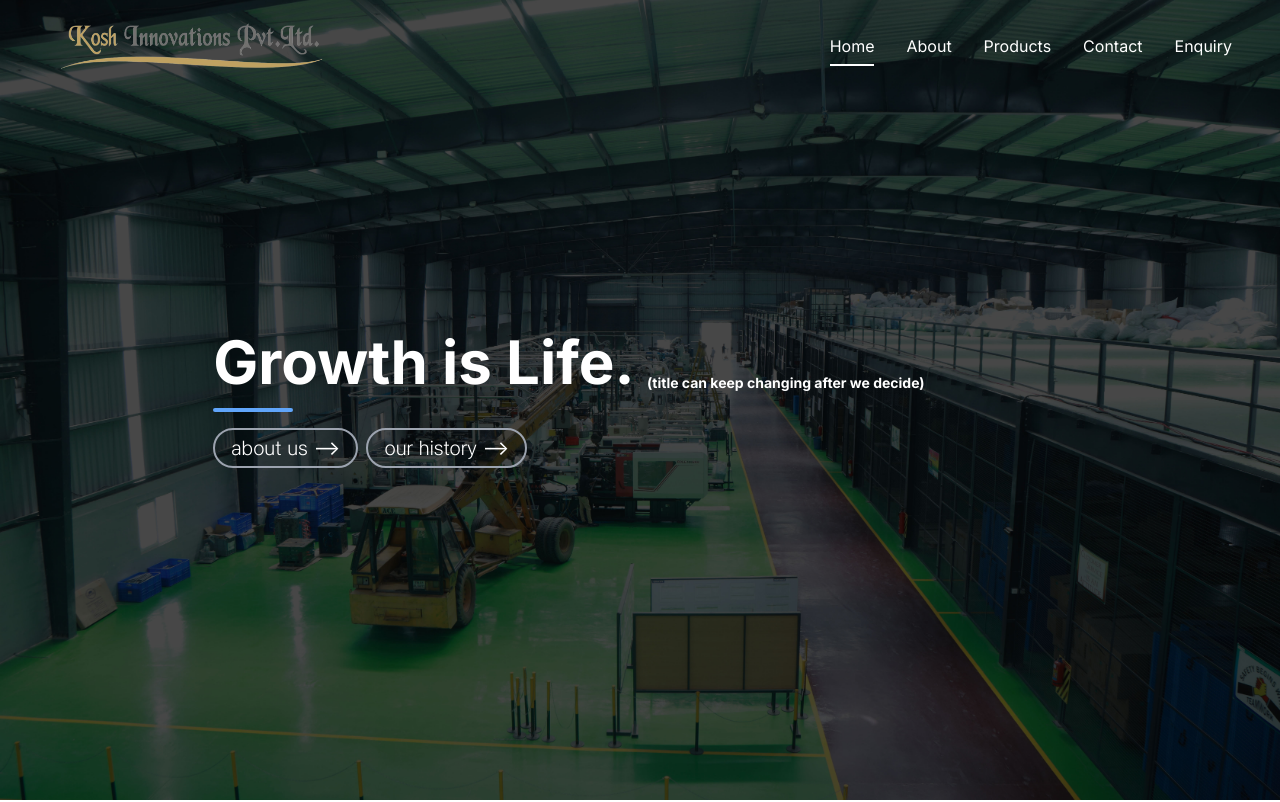
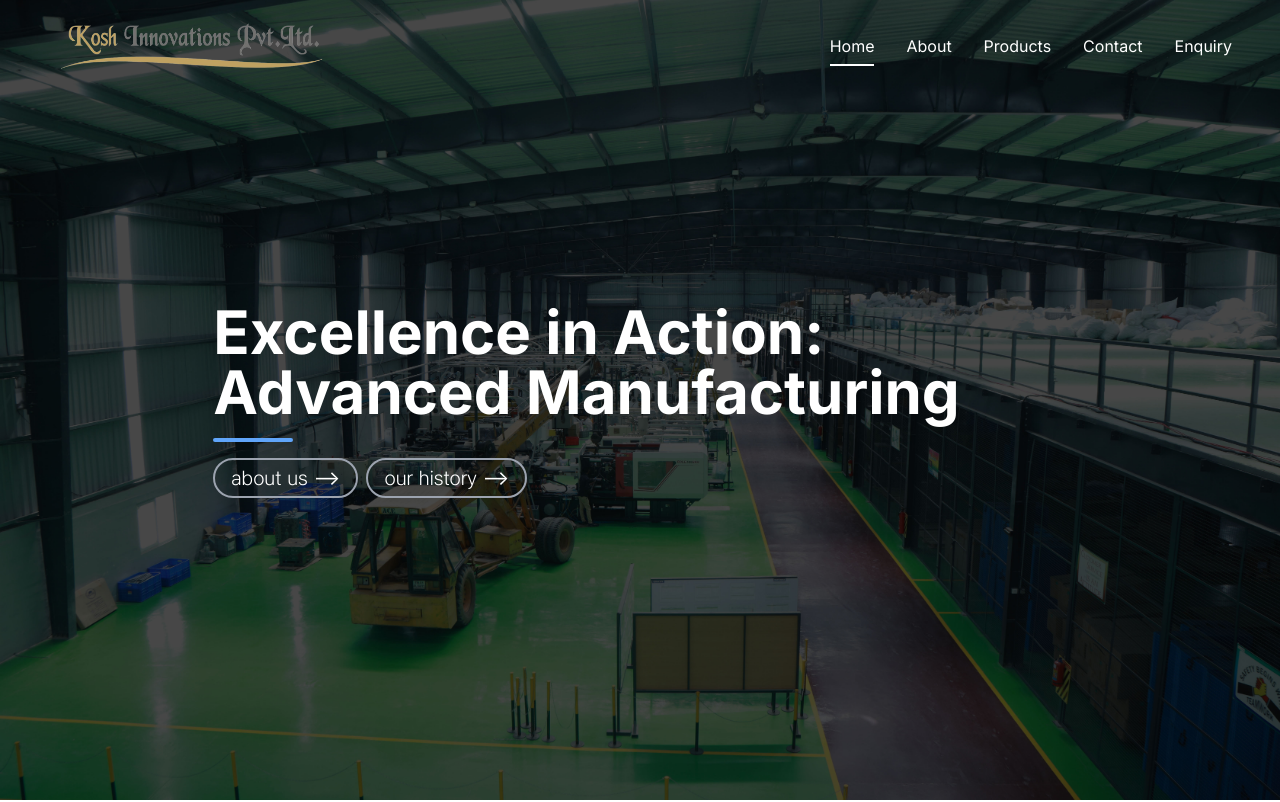
Before and after one commit to AvIsBeastMC/kosh-new, a Next.js app: page / in a window 1280 px wide. Shown: the top 802 px of the page. Built offline with nearby package versions, Linux system fonts and the light colour scheme.

Commit message:
its okay

```diff
--- a/src/pages/index.tsx
+++ b/src/pages/index.tsx
@@ -130,7 +130,7 @@ const Home = () => {
                 <div className="absolute w-full top-0 left-0 bottom-0 flex text-white">
                   <div className={classNames("flex flex-col gap-4 mx-auto w-2/3 text-md my-auto", InterFont.className)}>
                     <h1 className={classNames('text-6xl', InterBold.className)}>
-                      Growth is Life. <sub className='text-sm'>(title can keep changing after we decide)</sub>
+                      {i == 0 ? 'Customer Centric Leadership' : i == 1 ? 'Driving innovative solutions' : i == 2 ? 'Excellence in Action: Advanced Manufacturing': i == 3 ? 'Growth mindset': ''}
                     </h1>
 
                     <div className='w-20 rounded-md h-1 bg-blue-400'></div>
```
